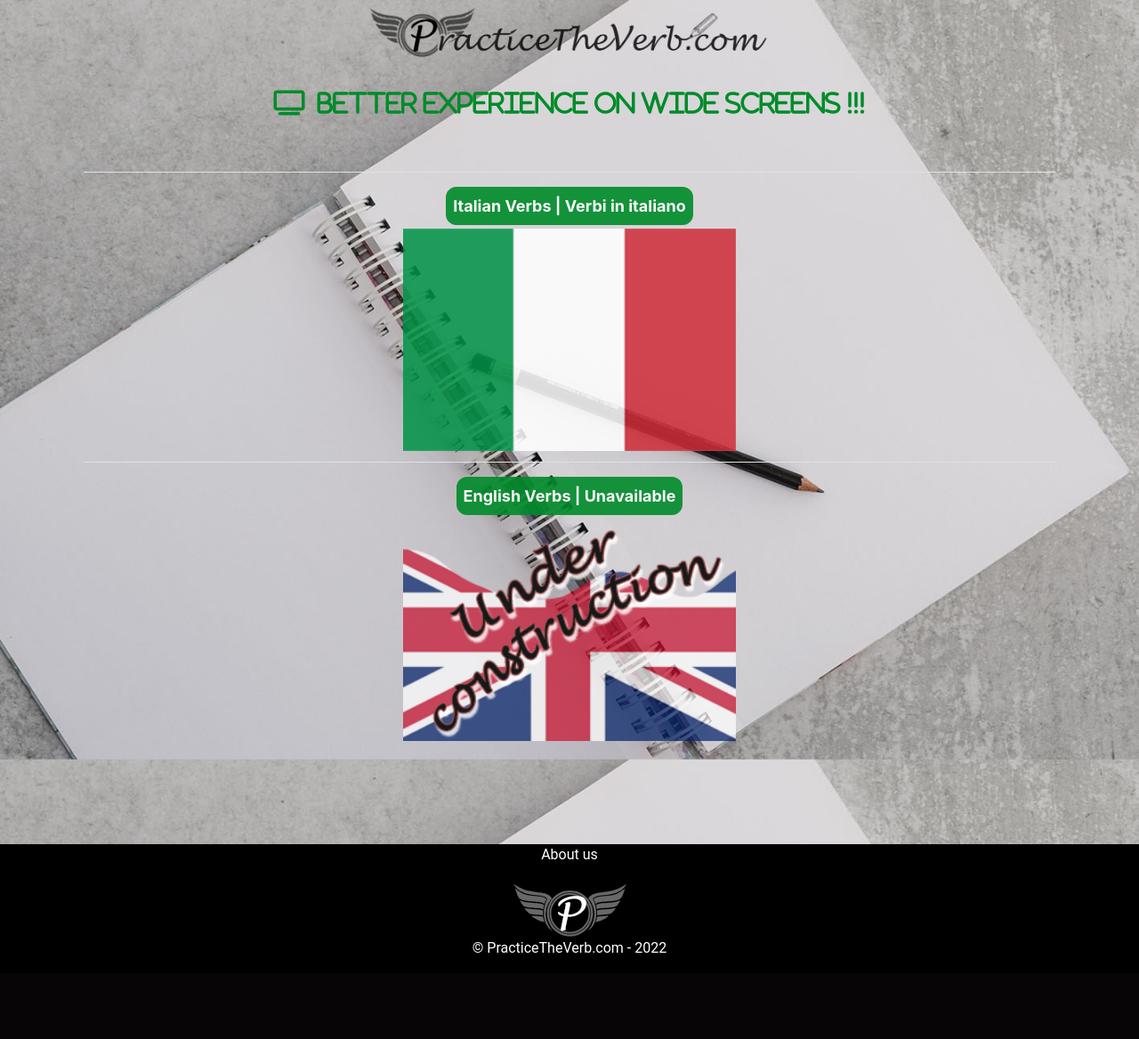
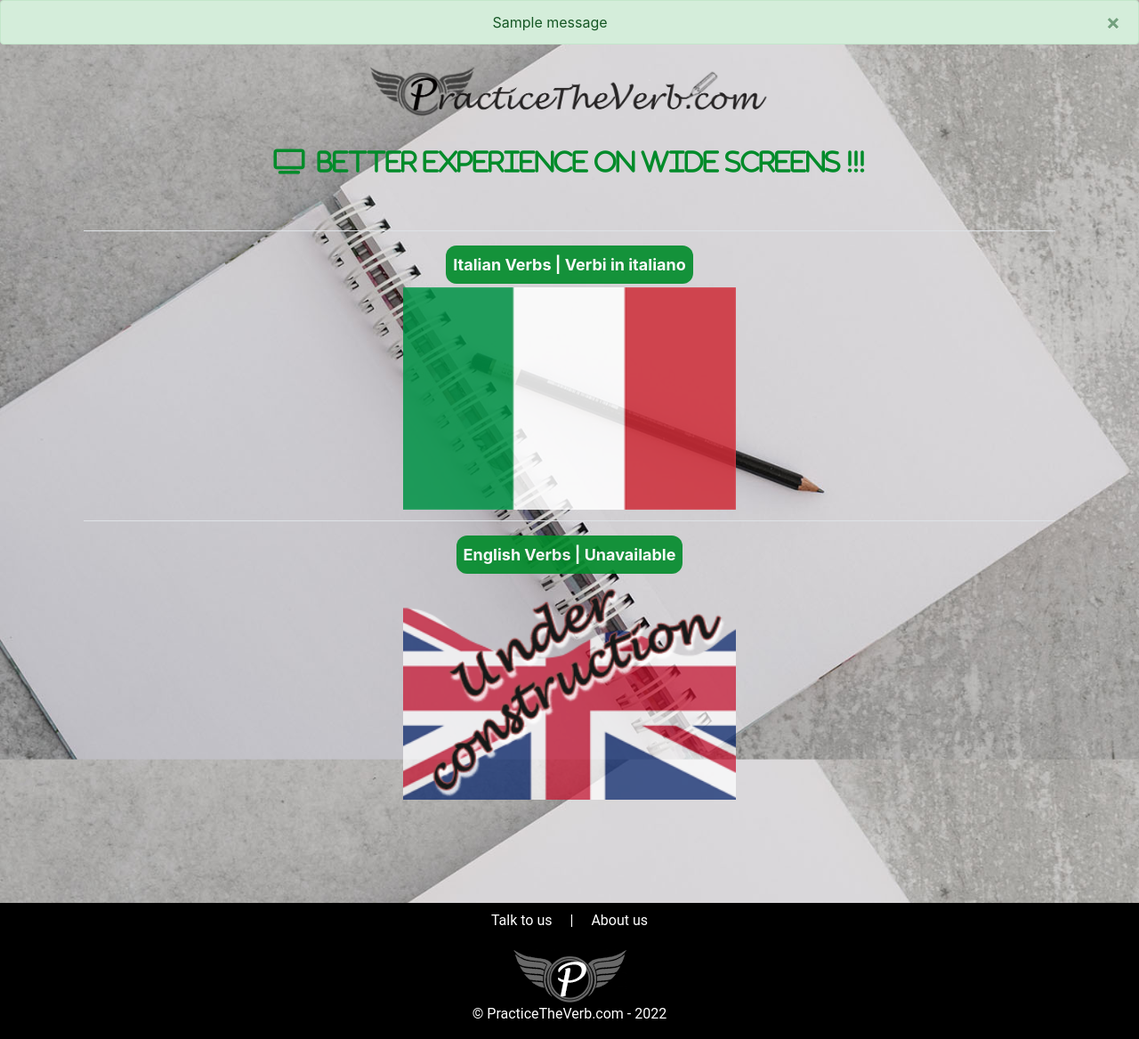
Before and after one commit to raphaelcordon/Verbi, a Flask app: page / in a window 1280 px wide. Shown: the whole page at 89% size. Before the commit the page ends 1071 px from the top, so only its background shows below. Run offline with Flask 2, Linux system fonts and the light colour scheme; one stand-in notice (Sample message) is shown; some libraries are stand-ins or nearby versions.

Commit message:
MessageService

```diff
--- a/pyScripts/main.py
+++ b/pyScripts/main.py
@@ -1,5 +1,6 @@
 from flask import render_template, session, redirect, url_for, Blueprint, request, flash
 from repository.verbi_repos import VerbiRepository as VerbiRepo
+from thirdparty.gmail import UserEmail
 
 ind = Blueprint('ind', __name__, url_prefix='')
 
@@ -15,6 +16,18 @@
 @ind.route('/adm')
 def adm():
     return render_template('adm/adm.html')
+
+
+@ind.route('/talkToUs', methods=['GET', 'POST'])
+def talkToUs():
+    UserEmail(
+        request.form['name'],
+        request.form['email'],
+        request.form['subject'],
+        request.form['message']
+    )
+    flash(f'Message successfully sent! :)', 'success')
+    return redirect(request.referrer)
 
 
 @ind.route('/adm/verbiItaliano/', methods=['GET', 'POST'])
--- /dev/null
+++ b/templates/adm/partials/modalTalkToUs.html
@@ -0,0 +1,34 @@
+<!-- Modal for Message from users -->
+<div class="modal fade" id="talkToUsModal" tabindex="-1" role="dialog" aria-labelledby="talkToUsLabel"
+     aria-hidden="true" data-backdrop="false">
+    <div class="container modal-dialog modal-dialog-centered" role="document">
+        <div class="modal-content">
+            <div class="modal-header">
+                <h5 class="modal-title" id="exampleModalLabel">Send us a message</h5>
+                <button type="button" class="close" data-dismiss="modal" aria-label="Close">
+                  <span aria-hidden="true">&times;</span>
+                </button>
+            </div>
+            <div class="modal-body">
+
+                <!-- Message Start -->
+                <div class="classynav">
+                    <!-- ##### Form Edit Start ##### -->
+                    <form method="POST" action="{{ url_for('ind.talkToUs') }}">
+                        <div class="mb-2"><label>Name:</label> <input class="form-control" type="text"
+                                    id="name" name="name" placeholder="Name" required autofocus></div>
+                        <div class="mb-2"><label>e-Mail:</label> <input class="form-control" type="email"
+                                    id="email" name="email" placeholder="e-Mail" required autofocus></div>
+                        <div class="mb-2"><label>Subject:</label> <input class="form-control" type="text"
+                                    id="subject" name="subject" placeholder="Subject" required></div>
+                        <div class="mb-2"><label>Message:</label> <textarea class="form-control" type="text"
+                                    id="message" name="message" placeholder="Your message" required rows="4"></textarea></div>
+                        <div class="mb-2 text-center d-grid gap-2"><button type="submit" class="btn btn-secondary btn-sm">&nbsp; -- Send -- &nbsp;</button></div>
+                    </form>
+                    <!-- ##### Form Edit End ##### -->
+                </div>
+                <!-- Message End -->
+            </div>
+        </div>
+    </div>
+</div>
--- a/templates/base.html
+++ b/templates/base.html
@@ -48,6 +48,9 @@
     <!-- Python Block Start -->
     {% block content %} {% endblock %}
 
+    <!-- Modal for UserMessage -->
+    {% include 'adm/partials/modalTalkToUs.html' %}
+
     <!-- ##### All Javascript Files ##### -->
     <!-- jQuery-3.6.0 js -->
     <script type="text/javascript" src="{{ url_for('static', filename='js/jquery/jquery-3.6.0.min.js') }}"></script>
--- a/templates/footer.html
+++ b/templates/footer.html
@@ -1,7 +1,10 @@
 <!-- ##### Footer Start ##### -->
 <footer class="m-0 p-0">
 
-    <p><a href="#">About us</a></p>
+    <p class="mt-2">
+        <a class="p-3" href="#" data-toggle="modal" data-target="#talkToUsModal">Talk to us</a> |
+        <a class="p-3" href="#">About us</a>
+    </p>
 
     <!-- Logo -->
     <a class="logoFooter" href="{{ url_for('ind.index') }}">
--- a/templates/index.html
+++ b/templates/index.html
@@ -27,6 +27,20 @@
     <meta property="og:image:height"    content="300" />
 </head>
 <body class="bgIndex">
+    <!-- ##### Flask Messages start ##### -->
+    {% with messages = get_flashed_messages(with_categories=true) %}
+        <!-- Categories: success (green), info (blue), warning (yellow), danger (red) -->
+            {% if messages %}
+                {% for category, message in messages %}
+                    <div class="alert alert-{{ category }} alert-dismissible text-center" role="alert">
+                        <button type="button" class="close" data-dismiss="alert" aria-label="Close">
+                            <span aria-hidden="true">&times;</span></button>
+                        <!-- <strong>Title</strong> --> {{ message }}
+                    </div>
+                {% endfor %}
+        {% endif %}
+    {% endwith %}
+    <!-- ##### Flask Messages end ##### -->
     <div class="text-center"><img src="{{ url_for('static', filename='image/logo.png') }}" class="indexLogo"></div>
     <div class="text-center m-2 p-2">
         <p class="indexBetterExperience"><i class="fas fa-tv">&nbsp; Better experience on wide screens !!!</i></p>
@@ -59,14 +73,19 @@
     <!-- ##### Partial Footer ##### -->
     {% include 'footer.html' %}
 
+    <!-- Modal for UserMessage -->
+    {% include 'adm/partials/modalTalkToUs.html' %}
+
     <!-- ##### All Javascript Files ##### -->
     <!-- jQuery-3.6.0 js -->
     <script src="{{ url_for('static', filename='js/jquery/jquery-3.6.0.min.js') }}"></script>
     <!-- Bootstrap js 4.5.2 -->
-    <script src="https://code.jquery.com/jquery-3.5.1.slim.min.js"
+    <script type="text/javascript" src="https://code.jquery.com/jquery-3.5.1.slim.min.js"
             integrity="sha384-DfXdz2htPH0lsSSs5nCTpuj/zy4C+OGpamoFVy38MVBnE+IbbVYUew+OrCXaRkfj"
             crossorigin="anonymous"></script>
-
+    <script type="text/javascript" src="https://cdn.jsdelivr.net/npm/bootstrap@4.5.3/dist/js/bootstrap.bundle.min.js"
+            integrity="sha384-ho+j7jyWK8fNQe+A12Hb8AhRq26LrZ/JpcUGGOn+Y7RsweNrtN/tE3MoK7ZeZDyx"
+            crossorigin="anonymous"></script>
     <script type="text/javascript" src="https://kit.fontawesome.com/7063f4dbe2.js" crossorigin="anonymous" async></script>
 </body>
 </html>
```
Also changed, not shown: templates/italiano/base.html (+5 -2 lines), thirdparty/gmail.py (+17 -0 lines).
